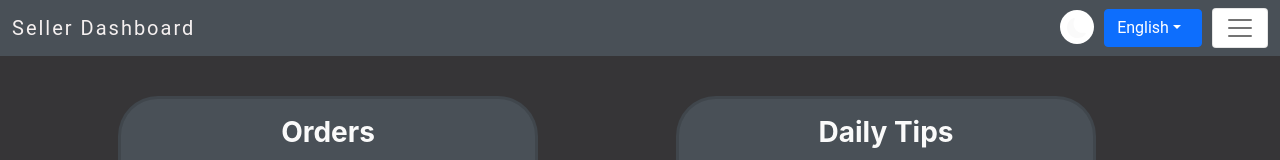
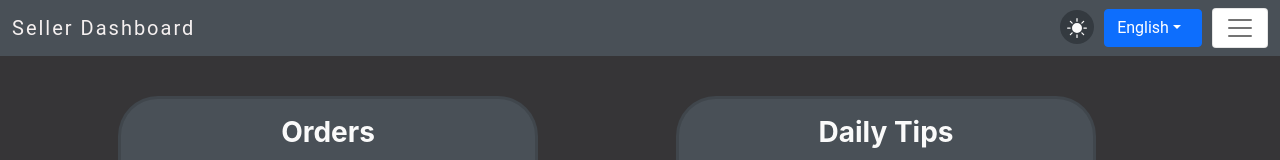
Before and after one commit to kasiagrygorowicz/Power-gui-with-Pan-Pawel, a React (Create React App) app: page /dashboard in a window 1280 px wide. Both pictures are taken after a click on the icon 1077 px from the left and 27 px from the top of the page. Shown: the top 160 px of the page. Built offline with nearby package versions, Linux system fonts and the light colour scheme.

Commit message:
Zmiana ikonki przy zmianie motywu

```diff
--- a/src/App.js
+++ b/src/App.js
@@ -33,7 +33,7 @@ function App() {
       <ThemeProvider theme={theme === 'light' ? lightTheme : darkTheme}>
 
           <GlobalStyles />
-            <Layout toggleTheme={toggleTheme}>
+            <Layout toggleTheme={toggleTheme} theme={theme}>
               <Routes>
                 <Route path="/" exact element={<MainPage />} />
                 <Route path="/login" element={<LoginPage value={t} changeLanguage={changeLanguageHandler} />} />
--- a/src/components/layout/Layout.js
+++ b/src/components/layout/Layout.js
@@ -5,7 +5,7 @@ function Layout(props) {
     const { t,i18n } = useTranslation();
     return (
         <div>
-            <TopNavBar lt={t} i18n={i18n.changeLanguage} toggleTheme={props.toggleTheme}/>
+            <TopNavBar lt={t} i18n={i18n.changeLanguage} toggleTheme={props.toggleTheme} theme={props.theme}/>
             <main>{props.children}</main>
         </div>
     )
--- a/src/components/layout/navbar/TopNavBar.js
+++ b/src/components/layout/navbar/TopNavBar.js
@@ -2,12 +2,13 @@ import { Component, useEffect, useState } from "react";
 import Button from "react-bootstrap/Button";
 import {Container, Nav, Navbar, NavDropdown, Form, FormControl, Footer, Row, Col, Dropdown} from "react-bootstrap";
 import Offcanvas from "react-bootstrap/Offcanvas"
-import { PlusCircle, BoxArrowUpRight, MoonFill } from "react-bootstrap-icons";
+import {PlusCircle, BoxArrowUpRight, MoonFill, SunFill, Sun} from "react-bootstrap-icons";
 import classes from './TopNavBar.module.css'
 import { changeLanguage } from "i18next";
 import LanguageController from "../../LanguageController";
 import {StyledNavbar} from "./TopNavBar.styled";
 import { useTranslation } from "react-i18next";
+import {darkTheme, lightTheme} from "../../../theme";
 
 
 
@@ -34,11 +35,6 @@ function TopNavBar(props){
 
         }
         setSelectedLanguage(e);
-
-
-
-
-
     }
     const accounts =
     [
@@ -47,6 +43,10 @@ function TopNavBar(props){
         "Harry Potter"
     ]
 
+    let moon =  <MoonFill size={20} className={classes.moonIcon} onClick={props.toggleTheme}/>;
+    let sun =   <SunFill size={20} className={classes.sunIcon} onClick={props.toggleTheme}/>;
+    const icon = props.theme === "light" ? moon : sun;
+
     return(
         <StyledNavbar className={classes.navbar} expand={false}>
             <Container fluid>
@@ -54,7 +54,7 @@ function TopNavBar(props){
                 {/* <LanguageController changeLanguage={props.i18n}/> */}
                 <div className={classes.userUtils}>
                     <div className={`rounded-circle ${classes.circle}`}>
-                        <MoonFill size={20} className={classes.moonIcon} onClick={props.toggleTheme}  />
+                        {icon}
                     </div>
                     <Dropdown className={classes.changeLanguage} align="start" onSelect={setAppLanguage}>
                         <Dropdown.Toggle  className={classes.utilDropdown} id="dropdown-basic"
--- a/src/components/layout/navbar/TopNavBar.styled.js
+++ b/src/components/layout/navbar/TopNavBar.styled.js
@@ -4,6 +4,11 @@ import { Navbar, NavbarBrand } from "react-bootstrap";
 export const StyledNavbar = styled(Navbar)`
       background-color: ${({ theme }) => theme.navbar.backgroundColor};
       color: ${({ theme }) => theme.color};
+
+      div:first-child > div > *:first-child {
+        color: ${({ theme }) => theme.color};
+        background-color: ${({ theme }) => theme.navbar.circleColor};
+      }
 
       Toggle {
         background-color: ${({ theme }) => theme.toggleColor};
--- a/src/theme.js
+++ b/src/theme.js
@@ -9,6 +9,7 @@ export const lightTheme = {
 
     navbar: {
         backgroundColor: '#3D8BFD',
+        circleColor: '#FFFFFF'
     },
 
     widget: {
@@ -26,7 +27,8 @@ export const darkTheme = {
     toggleColor: '#FFFFFF',
 
     navbar: {
-        backgroundColor: '#495057'
+        backgroundColor: '#495057',
+        circleColor: '#343A40'
     },
 
     widget: {
```
